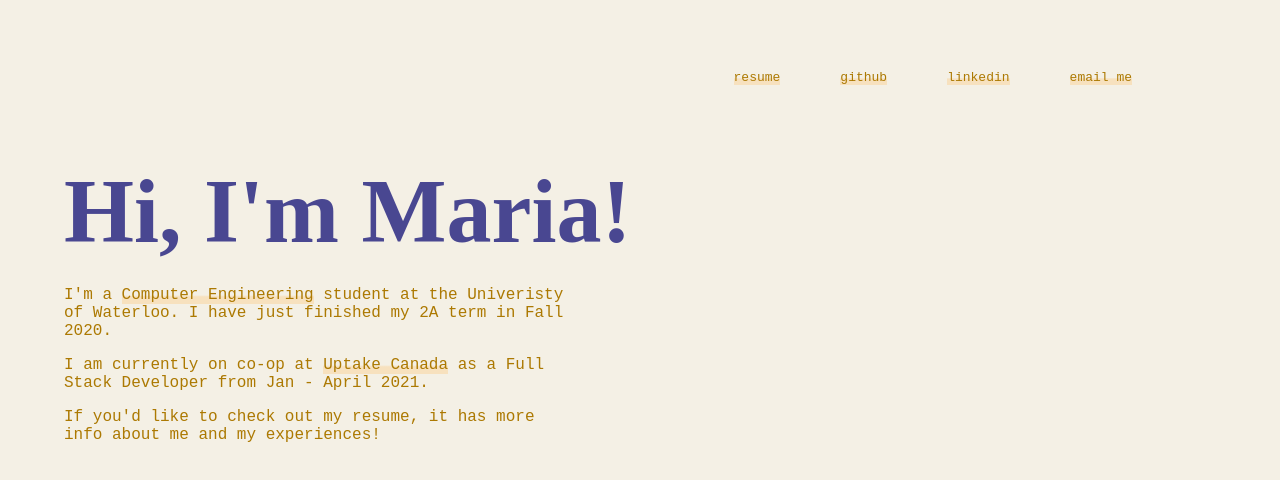
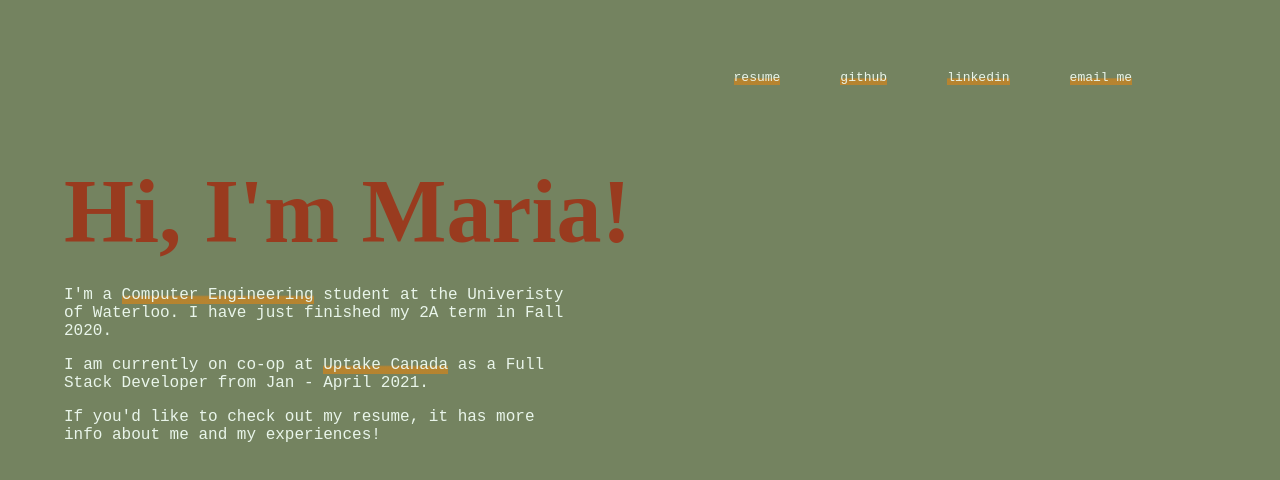
Before and after one commit to mariapavlovic/mariapavlovic.github.io, a plain HTML site: page index.html in a window 1280 px wide. Drawn offline with Linux system fonts and the light colour scheme.

Commit message:
updating colour scheme and bio

```diff
--- a/index.html
+++ b/index.html
@@ -8,7 +8,7 @@
         <link rel='shortcut icon' href='favicon.ico' type='image/x-icon' />
     </head>
 
-<body style="background-color: #f4f0e5;">
+<body style="background-color: #748360;">
 
     <ul>
         <li><a class="highlight" href="mailto: m3pavlov@uwaterloo.ca"> email me </a></li>
--- a/style.css
+++ b/style.css
@@ -15,7 +15,7 @@ li {
 
 a {
     display: block;
-    color: #ac7902;
+    color: #e9f5ea;
     text-decoration: none;
     margin-right: 60px;
     animation: pop-up 3.5s;
@@ -24,9 +24,9 @@ a {
 }
 
 a:hover {
-    color: darkgreen;
-    /* transform: scale(1.06); */
-    background: linear-gradient(180deg,rgba(255,255,255,0) 50%,#dfe6d8 60%);
+    /* color: darkgreen; */
+    transform: scale(1.1);
+    /* background: linear-gradient(180deg,rgba(255,255,255,0) 50%,#dfe6d8 60%); */
 }
 
 .hello {
@@ -36,7 +36,7 @@ a:hover {
     font-family: serif;
     font-size: 90px;
     font-weight: 600;
-    color: #494791;
+    color: #993b1f;
     min-width: 600px;
 }
 
@@ -46,7 +46,7 @@ a:hover {
     top: 270px;
     left: 5%;
     width: 40%;
-    color: #ac7902;
+    color: #e9f5ea;
     /* font-family: 'Gill Sans', 'Gill Sans MT', Calibri, 'Trebuchet MS', sans-serif; */
     font-family: monospace;
     font-weight: 500;
@@ -56,7 +56,7 @@ a:hover {
 .highlight {
     /* background: linear-gradient(180deg,rgba(255,255,255,0) 50%,rgba(230,150,37,0.2) 60%);  */
     /* background: linear-gradient(180deg,rgba(255,255,255,0) 50%,rgba(245,218,122,0.4) 60%); */
-    background: linear-gradient(180deg,rgba(255,255,255,0) 50%,#f7e1be 60%);
+    background: linear-gradient(180deg,rgba(255,255,255,0) 50%,#c48426d2 60%);
   }
 
 .pic {
```
